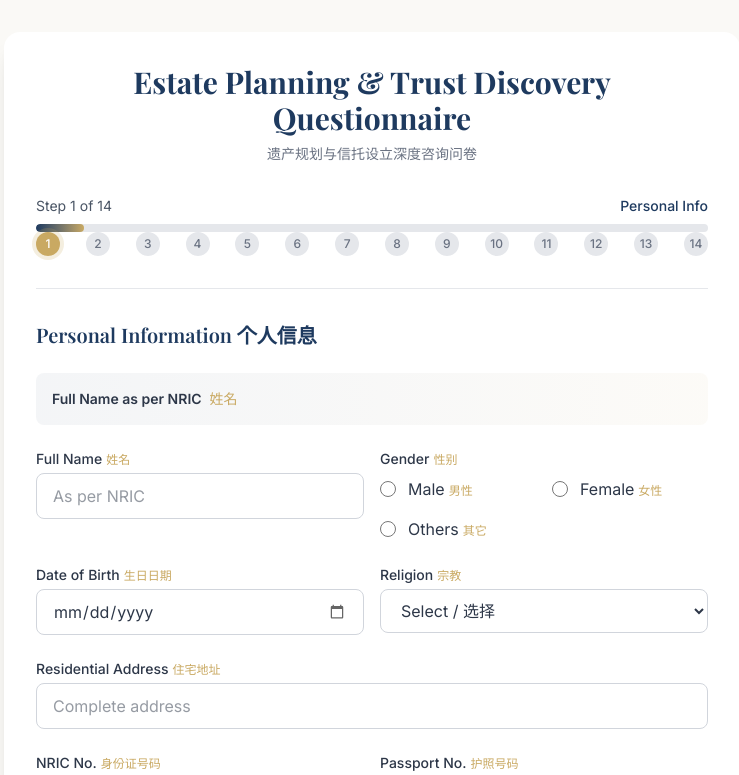
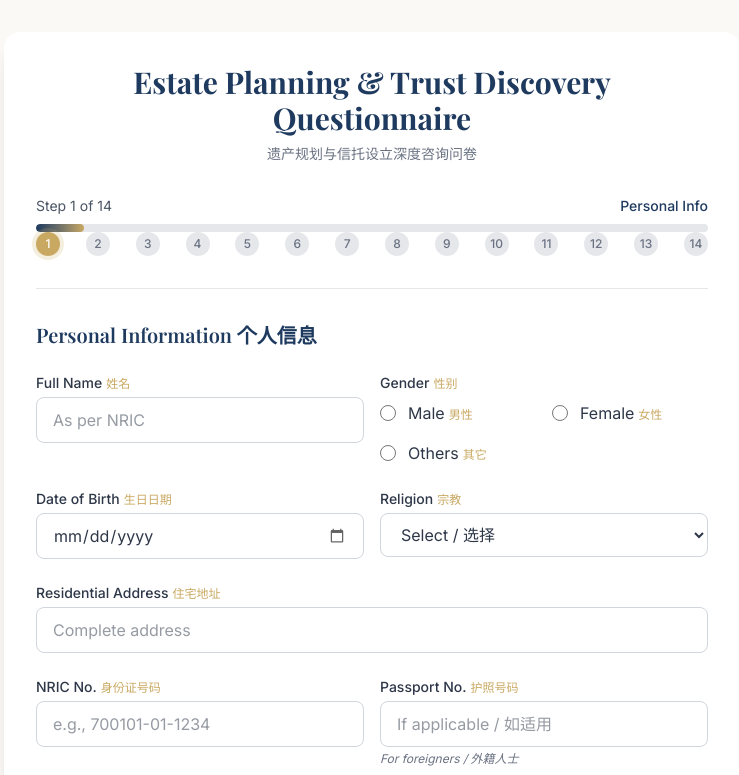
Before and after one commit to YeeSheng6726/estate-planning-questionnaire, a Next.js app: page /form in a window 1280 px wide. Shown: the top 775 px of the page, without its empty margins (268-1007 px from the left). Built offline with nearby package versions, Linux system fonts and the light colour scheme; a web font is replaced by a local one.

Commit message:
improvement

```diff
--- a/src/components/form/sections/PersonalInfoSection.tsx
+++ b/src/components/form/sections/PersonalInfoSection.tsx
@@ -19,13 +19,6 @@ export function PersonalInfoSection({ register, errors, watch }: Props) {
 
   return (
     <div className="space-y-6">
-      <div className="bg-gradient-to-r from-[#1e3a5f]/5 to-[#c9a962]/5 p-4 rounded-lg mb-6">
-        <p className="text-sm text-[#2d3748]">
-          <span className="font-semibold">Full Name as per NRIC</span>
-          <span className="text-[#c9a962] ml-2">姓名</span>
-        </p>
-      </div>
-
       <div className="grid grid-cols-1 md:grid-cols-2 gap-4">
         <Input
           label="Full Name"
--- a/src/components/form/sections/SpouseInfoSection.tsx
+++ b/src/components/form/sections/SpouseInfoSection.tsx
@@ -33,7 +33,9 @@ export function SpouseInfoSection({ register, watch, setValue }: Props) {
         <div className="bg-amber-50 border border-amber-200 p-4 rounded-lg mb-6">
           <p className="text-amber-800 text-sm">
             Note: This section is not applicable as you indicated you are not married.
-            <span className="text-amber-600 ml-2">注：如您未已婚，此部分不适用。</span>
+          </p>
+          <p className="text-amber-600 text-sm mt-1">
+            注：如您未已婚，此部分不适用。
           </p>
         </div>
       )}
```
